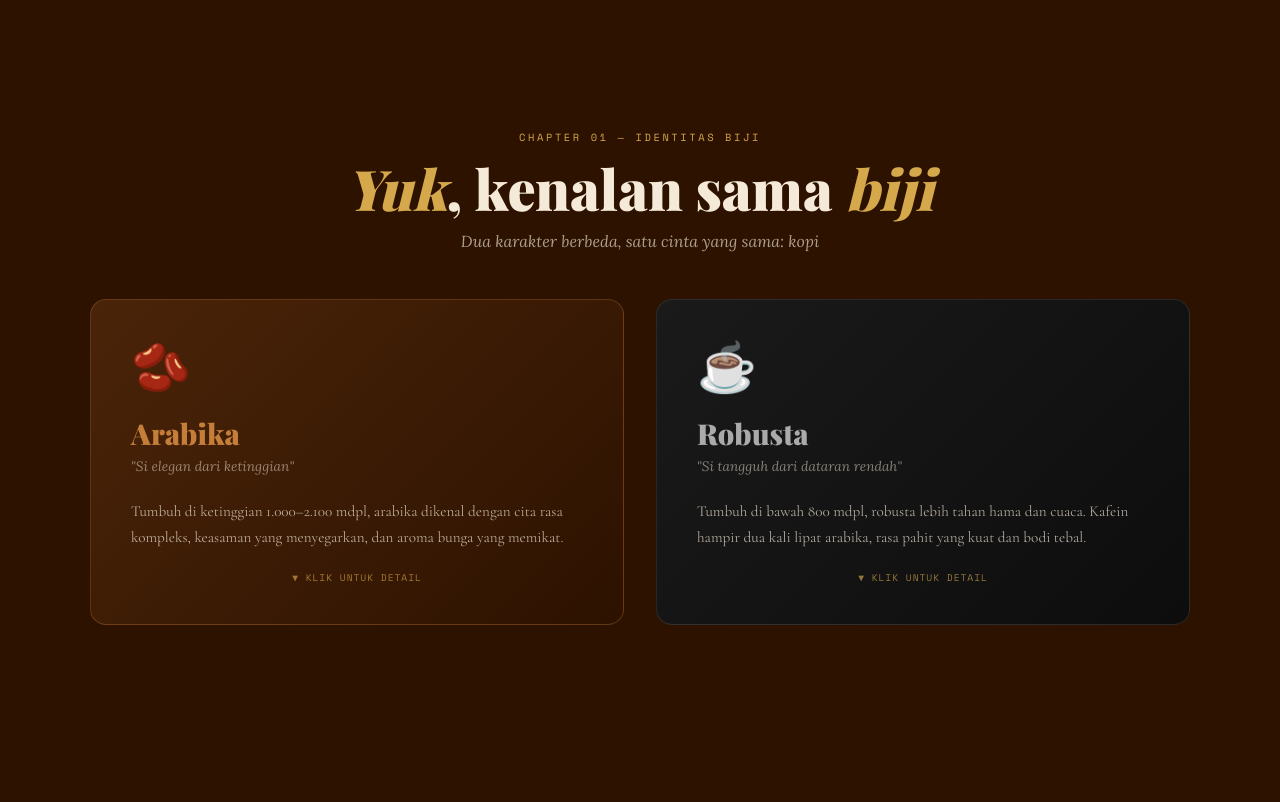
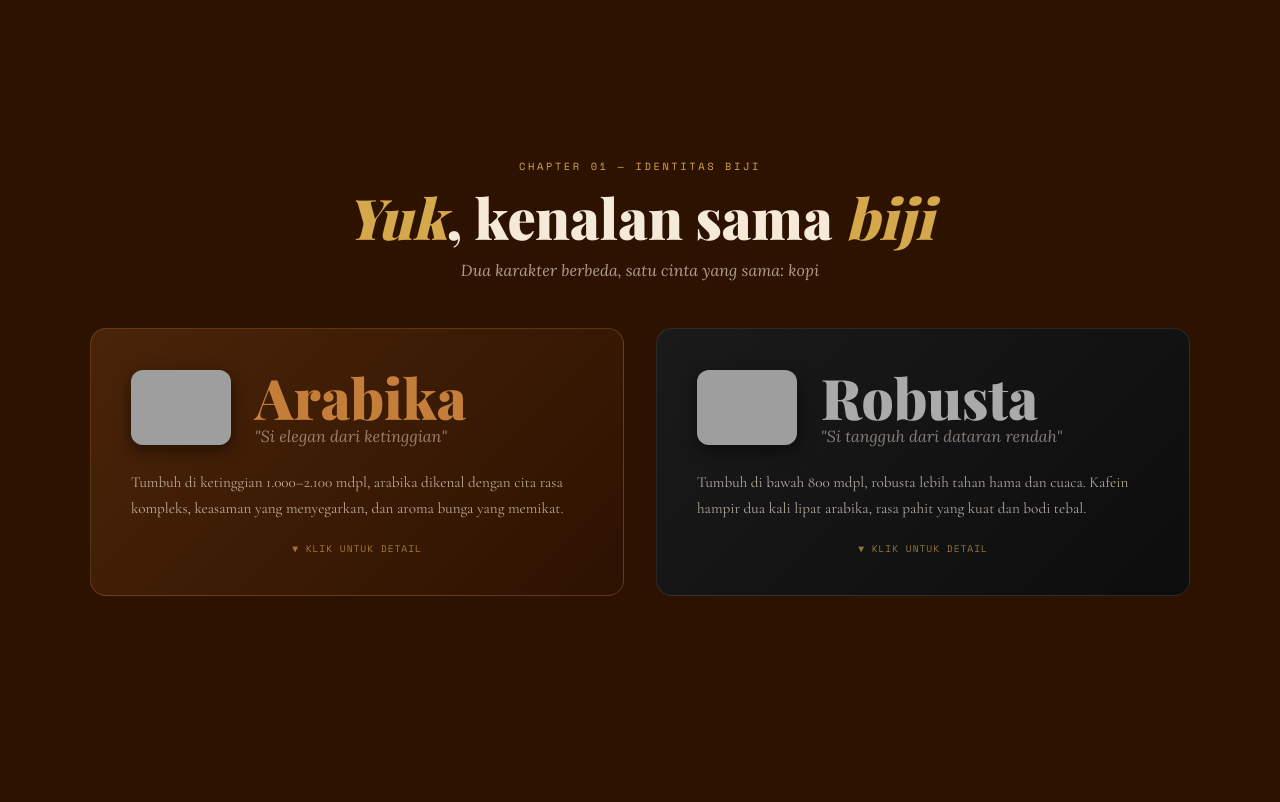
Before and after one commit to Ridhopurwanto/kopi_story, a Django app: template story/templates/story/index.html in a window 1280 px wide. Shown: the part 959-1761 px from the top of the page. Run offline with Django 5.2, Linux system fonts and the light colour scheme; the template is opened without the code that fills it: most values are stand-ins (such as "Sample title", 1, 10 or a date in 2020); some web fonts are replaced; grey boxes are pictures that could not be loaded.

Commit message:
perubahan chapter 01

```diff
--- a/story/templates/story/index.html
+++ b/story/templates/story/index.html
@@ -1404,9 +1404,14 @@
 
       <div class="beans-split reveal">
         <div class="bean-card arabica" id="card-arabica">
-          <span class="bean-emoji">🫘</span>
-          <div class="bean-label">Arabika</div>
-          <div class="bean-tagline">"Si elegan dari ketinggian"</div>
+          <div style="display:flex; align-items:center; gap:1.5rem; margin-bottom: 1.5rem;">
+            <img src="{% static 'story/arabica-icon.png' %}" alt="Arabika Icon"
+              style="width:100px; height:auto; border-radius:12px; box-shadow: 0 5px 15px rgba(0,0,0,0.5);">
+            <div>
+              <div class="bean-label" style="font-size:3.5rem; margin-bottom:0.1rem; line-height:1;">Arabika</div>
+              <div class="bean-tagline" style="margin-bottom:0; font-size:1rem;">"Si elegan dari ketinggian"</div>
+            </div>
+          </div>
           <p style="font-size:0.95rem; color:rgba(245,234,216,0.7); line-height:1.7;">
             Tumbuh di ketinggian 1.000–2.100 mdpl, arabika dikenal dengan cita rasa kompleks,
             keasaman yang menyegarkan, dan aroma bunga yang memikat.
@@ -1417,9 +1422,14 @@
           </div>
         </div>
         <div class="bean-card robusta" id="card-robusta">
-          <span class="bean-emoji">☕</span>
-          <div class="bean-label">Robusta</div>
-          <div class="bean-tagline">"Si tangguh dari dataran rendah"</div>
+          <div style="display:flex; align-items:center; gap:1.5rem; margin-bottom: 1.5rem;">
+            <img src="{% static 'story/robusta-icon.png' %}" alt="Robusta Icon"
+              style="width:100px; height:auto; border-radius:12px; box-shadow: 0 5px 15px rgba(0,0,0,0.5);">
+            <div>
+              <div class="bean-label" style="font-size:3.5rem; margin-bottom:0.1rem; line-height:1;">Robusta</div>
+              <div class="bean-tagline" style="margin-bottom:0; font-size:1rem;">"Si tangguh dari dataran rendah"</div>
+            </div>
+          </div>
           <p style="font-size:0.95rem; color:rgba(245,234,216,0.7); line-height:1.7;">
             Tumbuh di bawah 800 mdpl, robusta lebih tahan hama dan cuaca. Kafein
             hampir dua kali lipat arabika, rasa pahit yang kuat dan bodi tebal.
```
Also changed, not shown: 2 other files.
